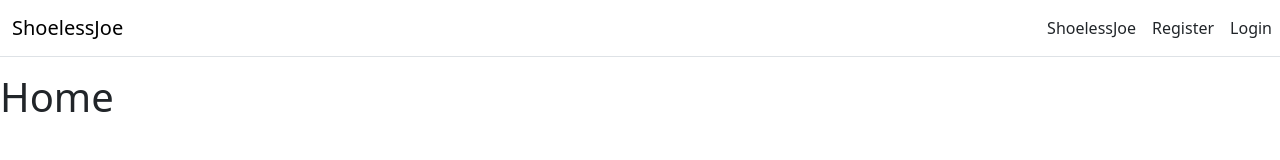
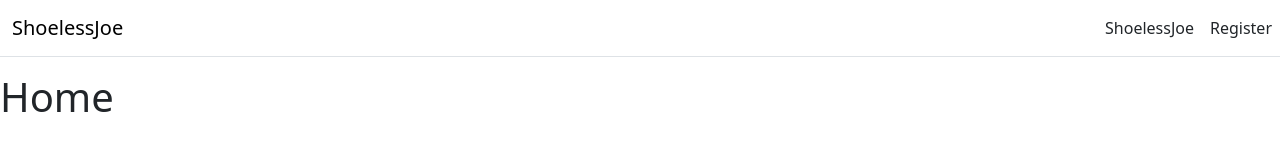
Before and after one commit to TClaypool00/shoeless-joe-client-app, a React (Create React App) app: page / in a window 1280 px wide. Shown: the top 160 px of the page. Built offline with nearby package versions, Linux system fonts and the light colour scheme.

Commit message:
REmoved Login link as it is no longer neccessary

```diff
--- a/src/components/NavBar/Navbar.js
+++ b/src/components/NavBar/Navbar.js
@@ -11,7 +11,6 @@ function Navbar() {
                 <ul className="navbar-nav flex-grow-1">
                     <NavLink to="/" text="ShoelessJoe" />
                     <NavLink to="/account/register" text="Register" />
-                    <NavLink to="/account/login" text="Login" />
                 </ul>
             </div>
         </nav>
```
